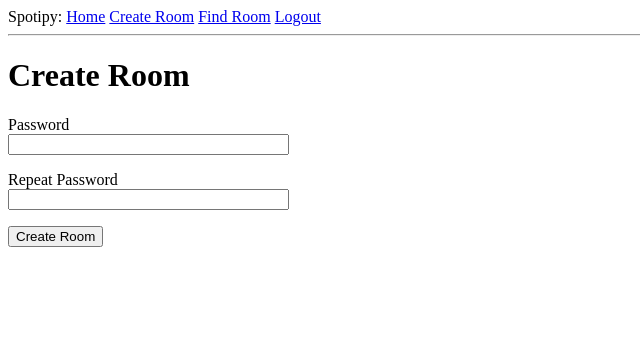
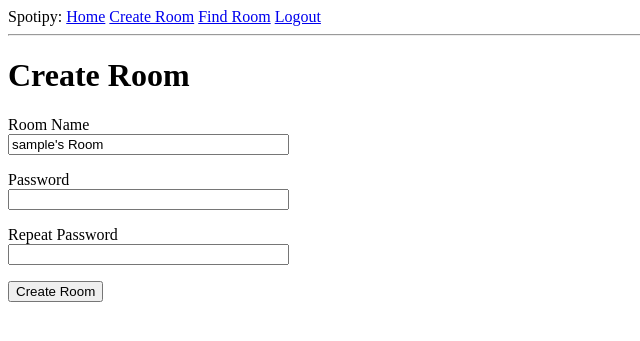
Before and after one commit to AthalosT/DemocracyOfSound, a Flask app: page /createroom in a window 1280 px wide. Shown: the top 341 px of the page, without its empty margins (0-640 px from the left). Run offline with Flask 2, Linux system fonts and the light colour scheme; the visitor is signed in with stand-in values (Sample User, id 1); data comes from the database, SQL or seed files in the repository; some libraries are stand-ins or nearby versions.

Commit message:
fix small issues and add ability to name rooms

```diff
--- a/project/forms.py
+++ b/project/forms.py
@@ -29,6 +29,7 @@ class RoomLoginForm(FlaskForm):
     submit = SubmitField('Enter')
 
 class CreateRoomForm(FlaskForm):
+    room_name = StringField('Room Name', validators=[DataRequired(), Length(max=30)])
     password = PasswordField('Password', validators=[DataRequired()])
     password2 = PasswordField('Repeat Password', validators=[DataRequired(), EqualTo('password')])
     submit = SubmitField('Create Room')
@@ -41,7 +42,8 @@ class FindRoomForm(FlaskForm):
 
 class SongQueryForm(FlaskForm):
     user_query = StringField('Song Name', validators=[DataRequired()])
-    #number_shown = StringField('Number of Suggestions', validators=[DataRequired()])
+    #TODO needs work
+    #number_shown = SelectField('Number of Suggestions', validators=[DataRequired()])
     submit1 = SubmitField('Find Song')
 
 class SongSelectForm(FlaskForm):
--- a/project/models.py
+++ b/project/models.py
@@ -32,6 +32,7 @@ room_users = db.Table('room_users',
 
 class Room(db.Model):
     id = db.Column(db.Integer, primary_key=True)
+    room_name = db.Column(db.String(30), default="")
     room_id = db.Column(db.String(10), index=True, unique=True)
     suggest_list_id = db.Column(db.String(11))
     gen_list_id = db.Column(db.String(11))
--- a/project/routes.py
+++ b/project/routes.py
@@ -64,7 +64,7 @@ def create_room():
         while(Room.query.filter_by(room_id=room_id).first() is not None):
             room_id = generateRandRoomid()
 
-        new_room = Room(room_id=room_id, owner_id=current_user.id)
+        new_room = Room(room_id=room_id, owner_id=current_user.id, room_name=form.room_name.data)
         db.session.add(new_room)
         new_room.add_user(current_user)
         new_room.set_password(form.password.data)
@@ -79,6 +79,8 @@ def create_room():
 
         flash('Room ' + room_id + ' successfully created.')
         return redirect(url_for('room', room_id=room_id))
+    else:
+        form.room_name.data = current_user.username + "'s Room"
     return render_template('create-room.html', title='Create Room', form=form)
 
 def generateRandRoomid():
@@ -93,7 +95,7 @@ def room(room_id):
     room = Room.query.filter_by(room_id=room_id).first()
 
     if room is None:
-        redirect(url_for('create_room'))
+        return redirect(url_for('create_room'))
     elif not room.check_user(current_user):
          return redirect(url_for('room_login', room_id=room_id))
 
@@ -124,7 +126,7 @@ def room_login(room_id):
             current_room.add_user(current_user)
             db.session.commit()
             return redirect(url_for('room', room_id=room_id))
-    return render_template('room-login.html', title="Login to Room " + room_id, form=form)
+    return render_template('room-login.html', title="Login to Room " + room_id, form=form, room_id = room_id)
 
 @app.route('/findroom', methods=['GET', 'POST'])
 def find_room():
--- a/project/templates/create-room.html
+++ b/project/templates/create-room.html
@@ -4,6 +4,13 @@
     <h1>Create Room</h1>
     <form action="" method="post">
         {{ form.hidden_tag() }}
+        <p>
+            {{ form.room_name.label }}<br>
+            {{ form.room_name(size=32) }}<br>
+            {% for error in form.room_name.errors %}
+            <span style="color: red;">[{{ error }}]</span>
+            {% endfor %}
+        </p>
         <p>
              {{ form.password.label }}<br>
              {{ form.password(size=32) }}<br>
```
Also changed, not shown: project/templates/room.html (+7 -1 lines).
